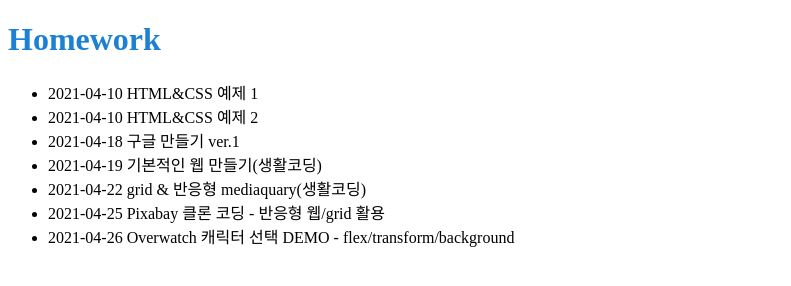
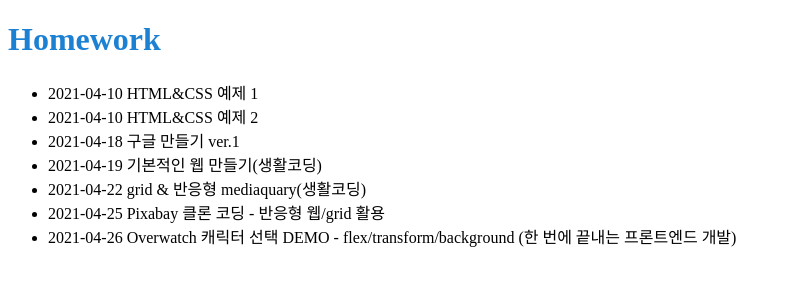
Before and after one commit to lazymole/project, a plain HTML site: page index.html in a window 1280 px wide. Shown: the whole page, without its empty margins (0-791 px from the left). Drawn offline with Linux system fonts and the light colour scheme.

Commit message:
overwatch

```diff
--- a/index.html
+++ b/index.html
@@ -17,7 +17,7 @@
     <li><a href="hw/web/index.html">2021-04-19 기본적인 웹 만들기(생활코딩)</a></li>
     <li><a href="hw/web2/2_mediaquary.html">2021-04-22 grid & 반응형 mediaquary(생활코딩)</a></li>
     <li><a href="hw/cloning/pixabay/pixabay.html">2021-04-25 Pixabay 클론 코딩 - 반응형 웹/grid 활용</a></li>
-    <li><a href="hw/cloning/overwatch-hero-selector/overwatch-hero-selector.html"></a>2021-04-26 Overwatch 캐릭터 선택 DEMO - flex/transform/background</li>
+    <li><a href="hw/cloning/overwatch-hero-selector/overwatch-hero-selector.html"></a>2021-04-26 Overwatch 캐릭터 선택 DEMO - flex/transform/background (한 번에 끝내는 프론트엔드 개발)</li>
   </ul>
 </body>
 </html>
```
